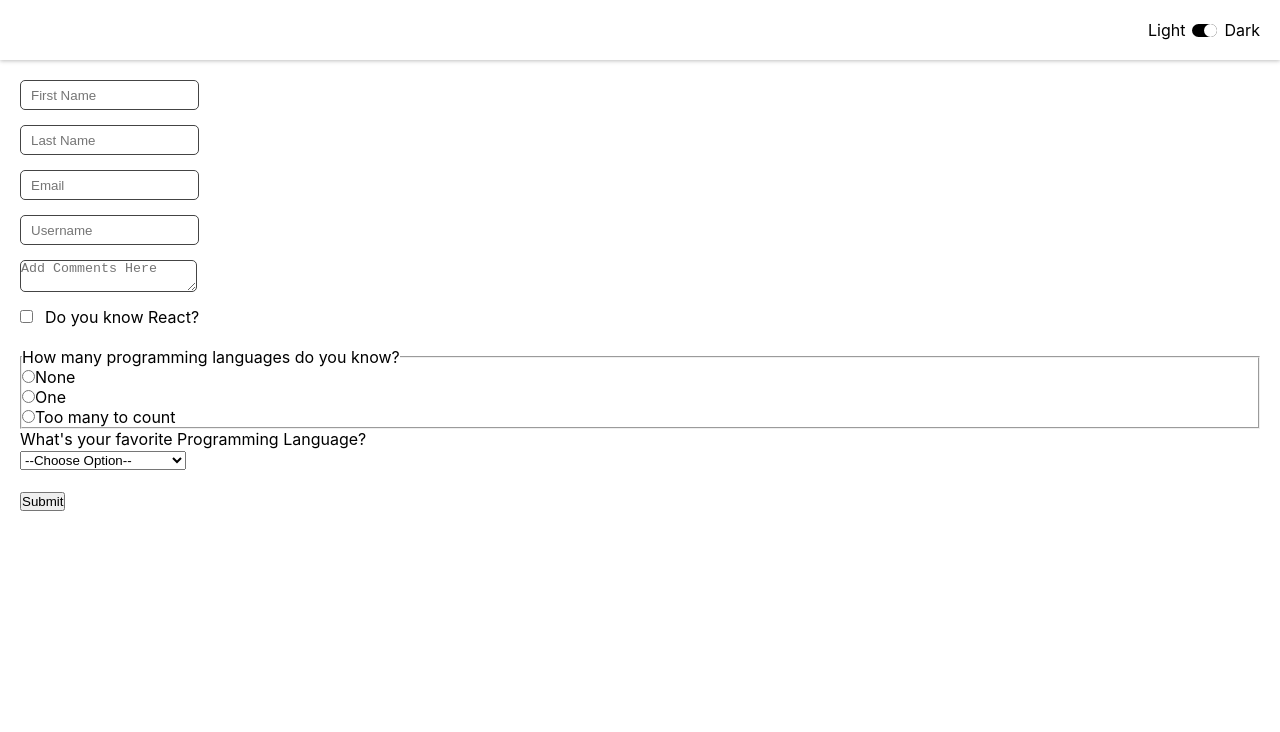
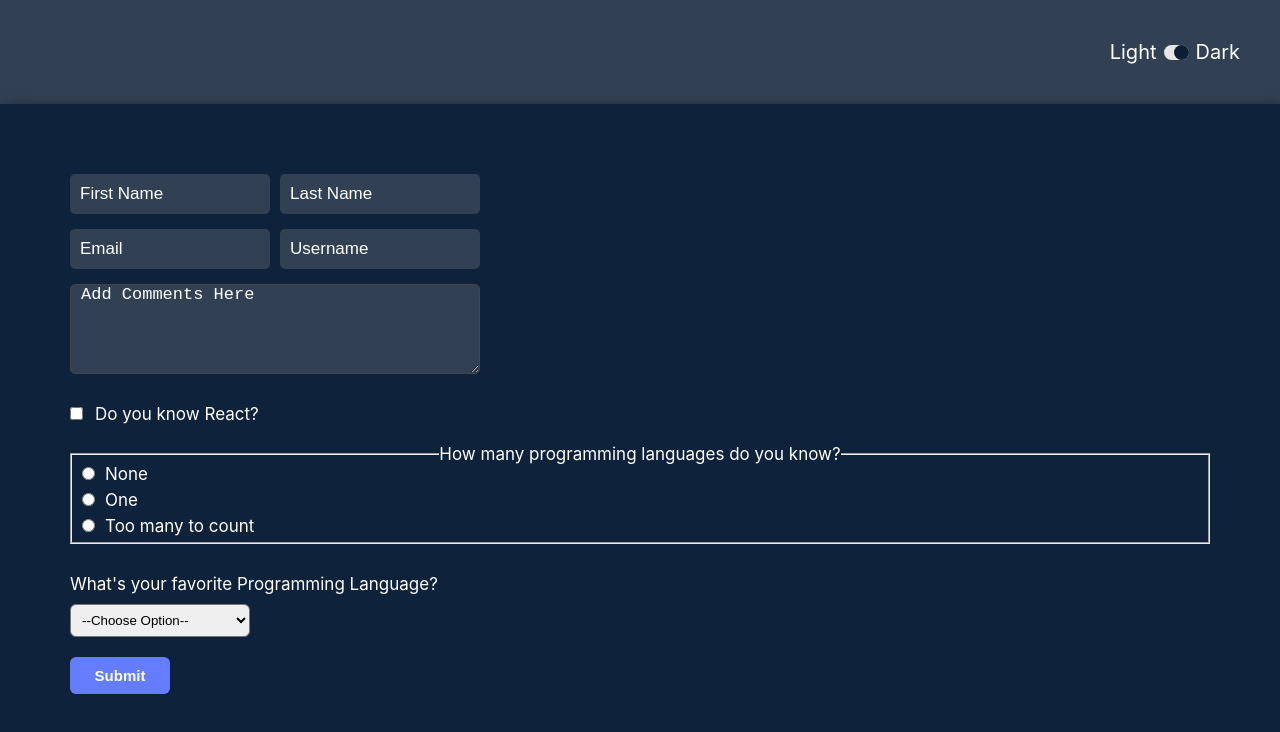
Before and after one commit to Elim-J/animated-form, a React (Create React App) app in the folder animated-form/: page / in a window 1280 px wide. Shown: the top 732 px of the page. Built offline with nearby package versions, Linux system fonts and the light colour scheme.

Commit message:
Added color schemes and reformatted

```diff
--- a/animated-form/src/App.js
+++ b/animated-form/src/App.js
@@ -17,7 +17,9 @@ function App() {
         darkMode={darkMode}
         handleMode={chooseMode}
       />
-      <Form />
+      <Form
+        darkMode={darkMode}
+      />
     </div>
   );
 }
--- a/animated-form/src/components/Form.js
+++ b/animated-form/src/components/Form.js
@@ -1,6 +1,6 @@
 import React from "react"
 import "../styles/Form.css"
-export default function Form(){
+export default function Form(props){
 
     const [formData, setFormData] = React.useState({
         firstName: "",
@@ -37,9 +37,12 @@ export default function Form(){
     }
 
     return (
+        <div className={props.darkMode ? "dark" : ""}>
             <div className="form--container">
                 <form onSubmit={handleSubmit}>
+                    <div className="first--last">
                         <input
+                            className="input--firstname"
                             type="text"
                             placeholder="First Name"
                             name="firstName"
@@ -54,7 +57,9 @@ export default function Form(){
                             onChange={updateForm}
                             value={formData.lastName}
                         />
+                    </div>
 
+                    <div className="email--username">
                         <input
                             type="email"
                             placeholder="Email"
@@ -70,6 +75,7 @@ export default function Form(){
                             onChange={updateForm}
                             value={formData.userName}
                         />
+                    </div>
 
                     <textarea
                         placeholder="Add Comments Here"
@@ -129,7 +135,7 @@ export default function Form(){
                         <br />
                     </fieldset>
 
-                <label htmlFor="favLanguage">What's your favorite Programming Language?</label>
+                    <label htmlFor="favLanguage" className="favoriteLang">What's your favorite Programming Language?</label>
                     <br />
                     <select
                         value={formData.favoriteLanguage}
@@ -153,5 +159,6 @@ export default function Form(){
                     <button>Submit</button>
                 </form>
             </div>
+        </div>
     )
 }
--- a/animated-form/src/styles/Form.css
+++ b/animated-form/src/styles/Form.css
@@ -4,30 +4,108 @@
 
 body {
     margin: 0;
-    /* padding: 20px; */
+    height: 100vh;
 }
 
 form {
-    padding: 20px;
+    padding: 70px;
+    box-shadow: 5px 5px 15px -1px rgba(0,0,0,0.75);
+    padding-bottom: 100vh;
+    font-size: 17px;
+}
+
+
+div.dark form {
+    background-color: #0e223c;
+    color: white;
+}
+
+div.dark input {
+    background-color: #314053;
+    border: none;
+}
+
+div.dark input::placeholder {
+    color:white;
+}
+
+div.dark textarea::placeholder {
+    color:white;
+}
+
+div.dark textarea {
+    background-color: #314053;
+    /* color: white; */
 }
 
 input[type="text"], input[type="email"] {
     margin-bottom: 15px;
-    height: 30px;
+    height: 40px;
+    width: 200px;
     text-indent: 10px;
     border: 1px solid #444;
     border-radius: 5px;
     display: block;
+    font-size: 17px;
+    /* color: white; */
+}
+
+.first--last {
+    display: flex;
+    grid-gap: 10px;
+}
+
+.email--username {
+    display: flex;
+    grid-gap: 10px;
+}
+
+textarea {
+    margin-bottom: 30px;
+    width: 410px;
+    height: 90px;
+    font-size: 17px;
+    border: 1px solid #444;
+    border-radius: 5px;
+    display: block;
+    text-indent: 10px;
 }
 
 input[type="checkbox"] {
     margin-right: 0.75rem;
 }
 
-textarea {
-    margin-bottom: 15px;
-    border: 1px solid #444;
-    border-radius: 5px;
-    display: block;
+legend {
+    margin: 0 auto;
+}
 
+fieldset {
+    margin-bottom: 30px;
 }
+
+input[type="radio"] {
+    margin: 0 10px 10px;
+}
+
+select {
+    padding: 7px;
+    border-radius: 6px;
+    margin-top: 10px;
+}
+
+button {
+    padding: 10px;
+    border-radius: 6px;
+    width: 100px;
+    border: 1px solid white;
+    font-size: 15px;
+    font-weight: bold;
+    color: black;
+}
+
+div.dark form button {
+    color: white;
+    font-weight: bold;
+    background-color: #647dff;
+    border: none;
+}
--- a/animated-form/src/styles/Header.css
+++ b/animated-form/src/styles/Header.css
@@ -1,7 +1,13 @@
 
 nav {
     box-shadow: 0px 1px 4px rgba(0, 0, 0, 0.25);
-    padding: 20px;
+    padding: 40px;
+    background-color: white;
+}
+
+nav.dark{
+    background-color: #314053;
+    color: white;
 }
 
 .toggler {
@@ -12,22 +18,30 @@ nav {
 
 .toggler--slider {
     width: 25px;
-    height: 13px;
+    height: 15px;
     border-radius: 2rem;
     background-color:black;
     margin-inline: 7px;
     display:flex;
-    /* justify-content moves circle from flex-start to flex-end */
     justify-content: flex-start;
 }
 
 nav.dark .toggler--slider {
     justify-content: flex-end;
+    background-color:rgb(230, 230, 230);
 }
 
 .toggler--slider--circle {
-    width: 13px;
-    height: 13px;
+    width: 15px;
+    height: 15px;
     border-radius: 50%;
     background-color: white;
 }
+
+nav.dark .toggler--slider--circle {
+    background-color: #0c1e35;
+}
+
+p {
+    font-size: 20px;
+}
```
Also changed, not shown: animated-form/src/styles/App.css (line endings or trailing spaces). Lines whose indentation alone changed are shown as unchanged.
